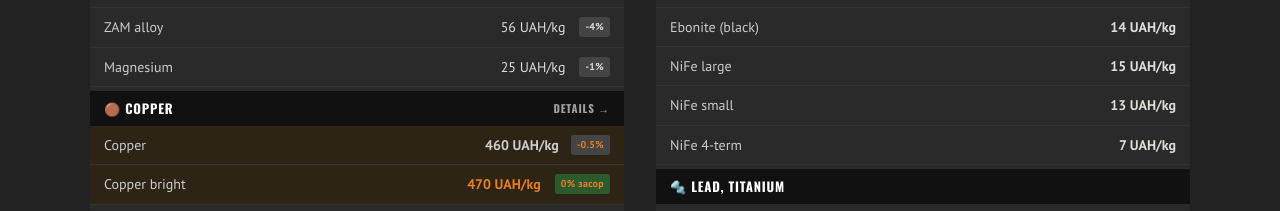
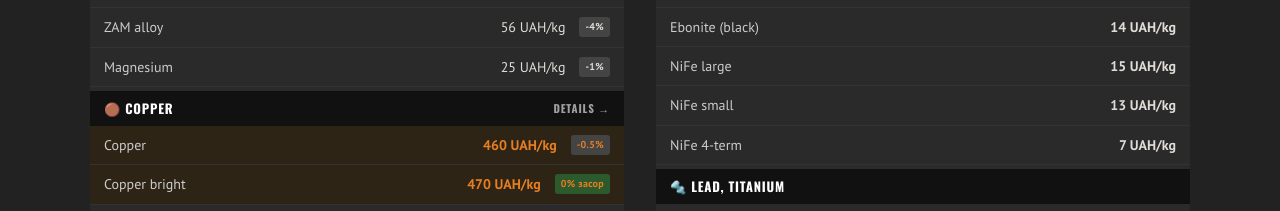
Before and after one commit to Ivan-k0/Avikom-free, a plain HTML site: page en/index.html in a window 1280 px wide. Shown: the part 1245-1456 px from the top of the page. Drawn offline with nearby package versions, Linux system fonts and the dark colour scheme.

Commit message:
Add files via upload

```diff
--- a/en/index.html
+++ b/en/index.html
@@ -217,6 +217,7 @@ function closeModal(){var m=document.getElementById('callbackModal');if(m){m.cla
       .ptable-hot { background: #2e2416 !important; }
       .ptable-hot span:last-child { color: var(--gold) !important; }
       .ptable-hot [data-price] { color: var(--gold) !important; }
+      .ptable-hot span[data-price] { color: var(--gold) !important; }
       .price-col { background: #2a2a2a !important; }
 
       /* Шаги */
@@ -278,6 +279,7 @@ function closeModal(){var m=document.getElementById('callbackModal');if(m){m.cla
       .ptable-row span:last-child { color: #e0ddd8 !important; }
       .ptable-hot span:last-child { color: var(--gold) !important; }
       .ptable-hot [data-price] { color: var(--gold) !important; }
+      .ptable-hot span[data-price] { color: var(--gold) !important; }
       /* Section titles and text */
       .section-title { color: #f0ece6 !important; }
       .section-sub { color: #aaa !important; }
@@ -404,7 +406,7 @@ function closeModal(){var m=document.getElementById('callbackModal');if(m){m.cla
     <div class="ptable-row"><span>ZAM alloy</span><span data-price="zam">56 UAH/kg</span><span style="display:inline-block;background:#444;color:#ccc;font-size:10px;font-weight:600;padding:2px 6px;border-radius:3px;margin-left:6px;vertical-align:middle;letter-spacing:0.3px;">-4%</span></div>
     <div class="ptable-row"><span>Magnesium</span><span data-price="mag">25 UAH/kg</span><span style="display:inline-block;background:#444;color:#ccc;font-size:10px;font-weight:600;padding:2px 6px;border-radius:3px;margin-left:6px;vertical-align:middle;letter-spacing:0.3px;">-1%</span></div>
     <div class="ptable-head"><a href="../med.html" target="_blank">🟤 Copper <span style="opacity:0.6;font-size:11px;">details →</span></a></div>
-    <div class="ptable-row ptable-hot"><span>Copper</span><span style="color:var(--gold);font-weight:700;display:flex;align-items:center;gap:6px;"><span data-price="med" style="color:var(--gold);">460 UAH/kg</span><span style="display:inline-block;background:#444;color:#ccc;font-size:10px;font-weight:600;padding:2px 6px;border-radius:3px;margin-left:6px;vertical-align:middle;letter-spacing:0.3px;">-0.5%</span></div>
+    <div class="ptable-row ptable-hot"><span>Copper</span><span data-price="med" style="color:var(--gold);font-weight:700;">460 UAH/kg</span><span style="display:inline-block;background:#444;color:#ccc;font-size:10px;font-weight:600;padding:2px 6px;border-radius:3px;margin-left:6px;vertical-align:middle;letter-spacing:0.3px;">-0.5%</span></div>
     <div class="ptable-row ptable-hot"><span>Copper bright</span><span style="color:var(--gold);font-weight:700;">470 UAH/kg</span><span style="display:inline-block;background:#2d5a2d;color:#7dbd7d;font-size:10px;font-weight:600;padding:2px 6px;border-radius:3px;margin-left:6px;vertical-align:middle;letter-spacing:0.3px;">0% засор</span></div>
     <div class="ptable-row"><span>Cable (insulated)</span><span>150–250 UAH/kg</span></div>
     <div class="ptable-head"><a href="../latun.html" target="_blank">🔶 Brass <span style="opacity:0.6;font-size:11px;">details →</span></a></div>
```
